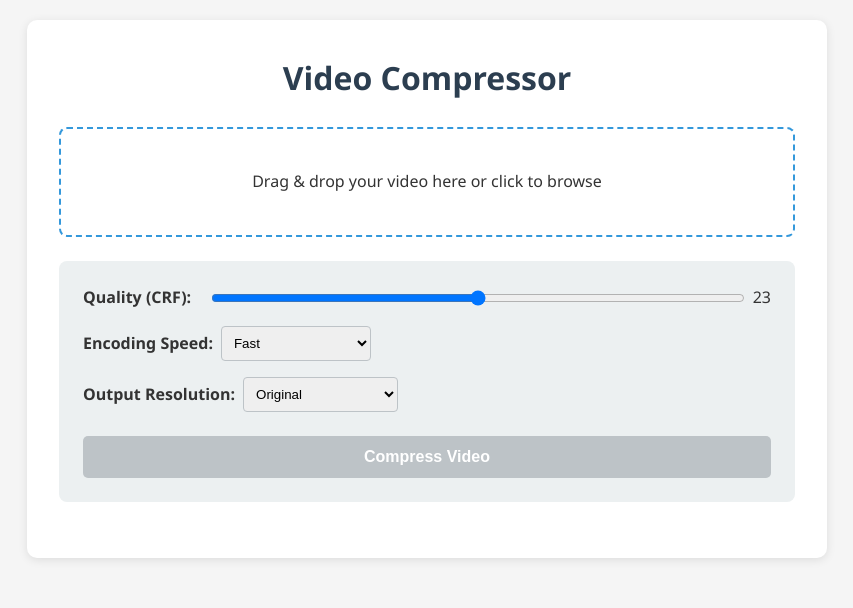
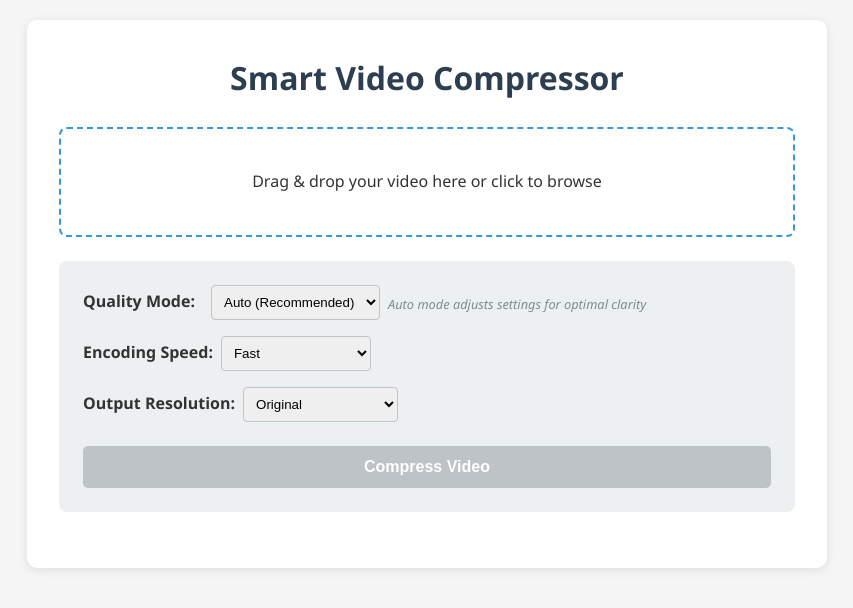
Before and after one commit to mohitsbh/VideoCompressor, a plain HTML site: page index.html in a window 1280 px wide. Shown: the whole page, without its empty margins (213-1066 px from the left). Drawn offline with Linux system fonts and the light colour scheme; a script that the page names is missing.

Commit message:
Update index.html

```diff
--- a/index.html
+++ b/index.html
@@ -3,12 +3,13 @@
 <head>
     <meta charset="UTF-8">
     <meta name="viewport" content="width=device-width, initial-scale=1.0">
-    <title>Advanced Video Compressor</title>
+    <title>Smart Video Compressor</title>
     <style>
         :root {
             --primary: #3498db;
             --secondary: #2ecc71;
             --error: #e74c3c;
+            --warning: #f39c12;
             --light-gray: #ecf0f1;
             --dark-gray: #7f8c8d;
             --text: #333;
@@ -192,16 +193,22 @@
             display: none;
         }
         .resolution-warning {
-            color: #f39c12;
+            color: var(--warning);
             font-size: 0.8rem;
             margin-top: 0.25rem;
             display: none;
+        }
+        .quality-tip {
+            color: var(--dark-gray);
+            font-size: 0.8rem;
+            margin-top: 0.25rem;
+            font-style: italic;
         }
     </style>
 </head>
 <body>
     <div class="container">
-        <h1>Video Compressor</h1>
+        <h1>Smart Video Compressor</h1>
         <div class="upload-area" id="dropZone">
             <input type="file" id="fileInput" accept="video/*">
             <p>Drag & drop your video here or click to browse</p>
@@ -215,6 +222,15 @@
 
         <div class="controls">
             <div class="control-group">
+                <label for="qualityMode">Quality Mode:</label>
+                <select id="qualityMode">
+                    <option value="auto" selected>Auto (Recommended)</option>
+                    <option value="manual">Manual</option>
+                </select>
+                <div class="quality-tip" id="qualityTip">Auto mode adjusts settings for optimal clarity</div>
+            </div>
+
+            <div class="control-group" id="manualQualityGroup" style="display: none;">
                 <label for="crf">Quality (CRF):</label>
                 <input type="range" id="crf" min="18" max="28" value="23">
                 <span id="crfValue">23</span>
@@ -248,7 +264,7 @@
                     <option value="426x240">240p (426×240)</option>
                     <option value="custom">Custom</option>
                 </select>
-                <div class="resolution-warning" id="upscaleWarning">Warning: This resolution is larger than your original video</div>
+                <div class="resolution-warning" id="upscaleWarning">Warning: Upscaling may reduce quality</div>
             </div>
 
             <div class="control-group" id="customResolutionGroup">
@@ -281,6 +297,4 @@
     </div>
 
     <script src="https://unpkg.com/@ffmpeg/ffmpeg@0.11.6/dist/ffmpeg.min.js"></script>
-    <script src="script.js"></script>
-</body>
-                  </html>
+    <script src="script.js"/>
```
